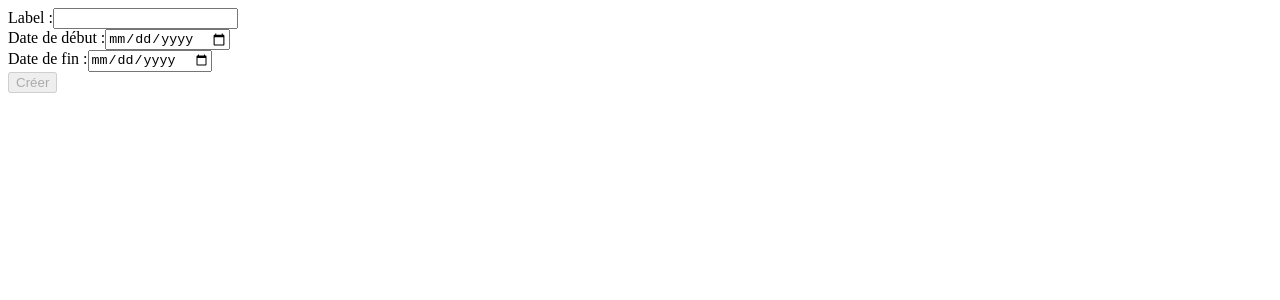
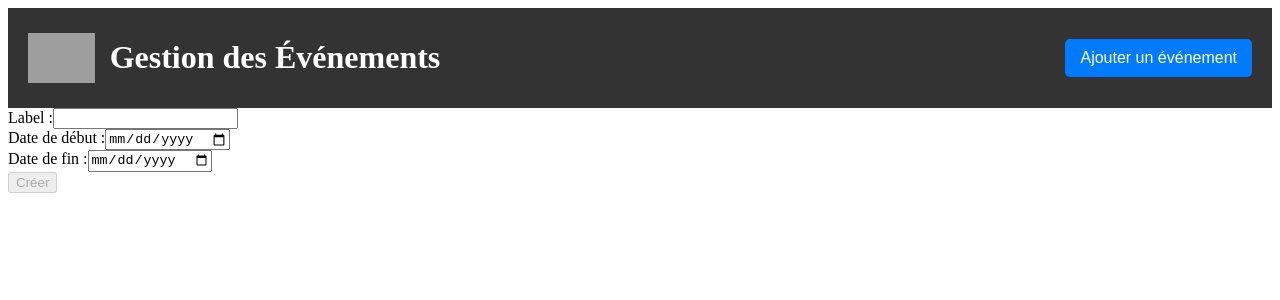
Before and after one commit to tpfullstack/tp2, an Angular app: page /create-event in a window 1280 px wide. Shown: the top 300 px of the page. Built offline with nearby package versions, Linux system fonts and the light colour scheme; grey boxes are pictures that could not be loaded.

Commit message:
feat(header) : Ajouter un header pour le site et qui contient button d'ajout.

```diff
--- a/src/app/app.component.html
+++ b/src/app/app.component.html
@@ -1 +1,4 @@
+<app-header></app-header>
+<div class="content">
 <router-outlet />
+</div>
--- a/src/app/app.component.ts
+++ b/src/app/app.component.ts
@@ -2,10 +2,11 @@ import { Component } from '@angular/core';
 import { RouterOutlet } from '@angular/router';
 import { EventListComponent } from './components/event-list/event-list.component'; // Assurez-vous du bon chemin
 import { CreateEventComponent } from './components/create-event/create-event.component';
+import { HeaderComponent } from './components/header/header.component';
 @Component({
   selector: 'app-root',
   standalone: true,
-  imports: [RouterOutlet, EventListComponent, CreateEventComponent ], // Ajouter EventListComponent ici
+  imports: [RouterOutlet, EventListComponent, CreateEventComponent, HeaderComponent ], // Ajouter EventListComponent ici
   templateUrl: './app.component.html',
   styleUrls: ['./app.component.css']
 })
--- /dev/null
+++ b/src/app/components/header/header.component.css
@@ -0,0 +1,32 @@
+.header {
+    display: flex;
+    justify-content: space-between;
+    align-items: center;
+    padding: 10px 20px;
+    background-color: #333;
+    color: white;
+  }
+
+  .logo {
+    display: flex;
+    align-items: center;
+  }
+
+  .logo img {
+    height: 50px;
+    margin-right: 15px;
+  }
+
+  .btn-add {
+    padding: 10px 15px;
+    font-size: 16px;
+    background-color: #007bff;
+    color: white;
+    border: none;
+    border-radius: 5px;
+    cursor: pointer;
+  }
+
+  .btn-add:hover {
+    background-color: #0056b3;
+  }
--- /dev/null
+++ b/src/app/components/header/header.component.html
@@ -0,0 +1,7 @@
+<header class="header">
+    <div class="logo">
+      <img src="assets/logo.png" alt="Logo" />
+      <h1>Gestion des Événements</h1>
+    </div>
+    <button class="btn-add" (click)="navigateToAddEvent()">Ajouter un événement</button>
+  </header>
--- /dev/null
+++ b/src/app/components/header/header.component.ts
@@ -0,0 +1,16 @@
+import { Component } from '@angular/core';
+import { Router } from '@angular/router';
+
+@Component({
+  selector: 'app-header',
+  standalone: true,
+  templateUrl: './header.component.html',
+  styleUrls: ['./header.component.css']
+})
+export class HeaderComponent {
+  constructor(private router: Router) {}
+
+  navigateToAddEvent(): void {
+    this.router.navigate(['/create-event']);
+  }
+}
```
Also changed, not shown: 1 other file (tests, documents, lock files or other folders).
